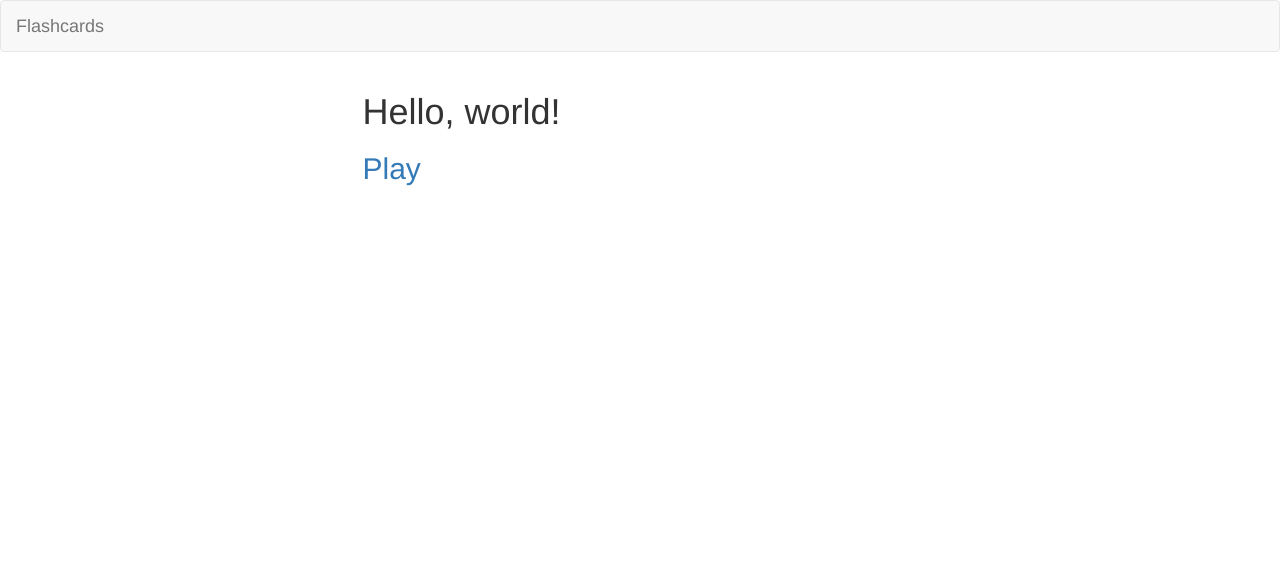
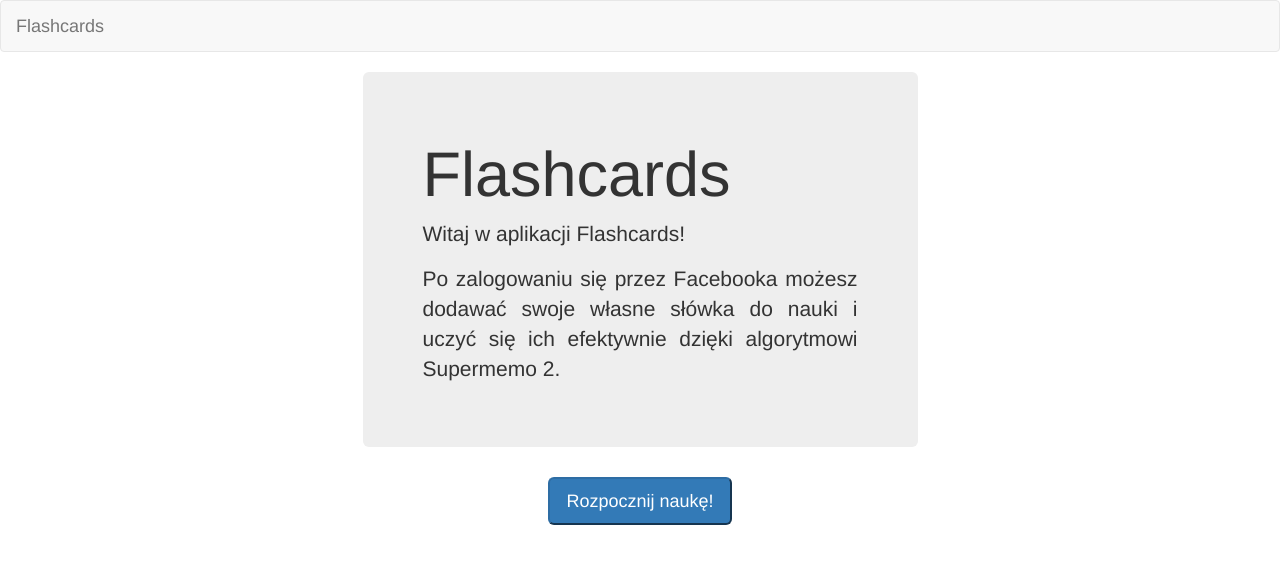
Before and after one commit to barmac/Flashcards, a Django app: template flashcards/main/templates/main/index.html in a window 1280 px wide. Shown: the top 564 px of the page. Run offline with Django 3.2, Linux system fonts and the light colour scheme; the template is opened without the code that fills it, so the values that code supplies are empty; some libraries are stand-ins or nearby versions.

Commit message:
Add styling

```diff
--- a/flashcards/main/models.py
+++ b/flashcards/main/models.py
@@ -4,8 +4,8 @@
 
 # Create your models here.
 class Flashcard(models.Model):
-    question = models.CharField(max_length=128)
-    answer = models.CharField(max_length=128)
+    question = models.CharField(max_length=256)
+    answer = models.CharField(max_length=256)
     repeat = models.DateField(default=now)
     repeated = models.BooleanField(default=False)
     interval = models.IntegerField(default=1)
--- a/flashcards/main/static/main/js/play.js
+++ b/flashcards/main/static/main/js/play.js
@@ -8,5 +8,4 @@
         $(this).parent().parent().find('[hidden]').show();
         $(this).hide();
     });
-    $('')
 });
--- a/flashcards/main/templates/main/base.html
+++ b/flashcards/main/templates/main/base.html
@@ -11,7 +11,7 @@
 <nav class="navbar navbar-default">
   <div class="container-fluid">
     <div class="navbar-header">
-      <a class="navbar-brand" href="/">Flashcards</a>
+        <a href="/" class="navbar-brand">Flashcards</a>
     </div>
   </div>
 </nav>
--- a/flashcards/main/templates/main/index.html
+++ b/flashcards/main/templates/main/index.html
@@ -1,10 +1,18 @@
 {% extends 'main/base.html' %}
 
 {% block content %}
-<h1>
-    Hello, world!
-</h1>
-<h2>
-    <a href="/play">Play</a>
-</h2>
+    <div class="jumbotron">
+        <h1>
+            Flashcards
+        </h1>
+        <p>
+            Witaj w aplikacji Flashcards!
+        </p>
+        <p class="text-justify">
+            Po zalogowaniu się przez Facebooka możesz dodawać swoje własne słówka do nauki i uczyć się ich efektywnie dzięki algorytmowi Supermemo 2.
+        </p>
+    </div>
+    <div class="text-center">
+        <a href="/play"><button class="btn-lg btn-primary">Rozpocznij naukę!</button></a>
+    </div>
 {% endblock %}
```
Also changed, not shown: flashcards/main/views.py (+5 -3 lines).
